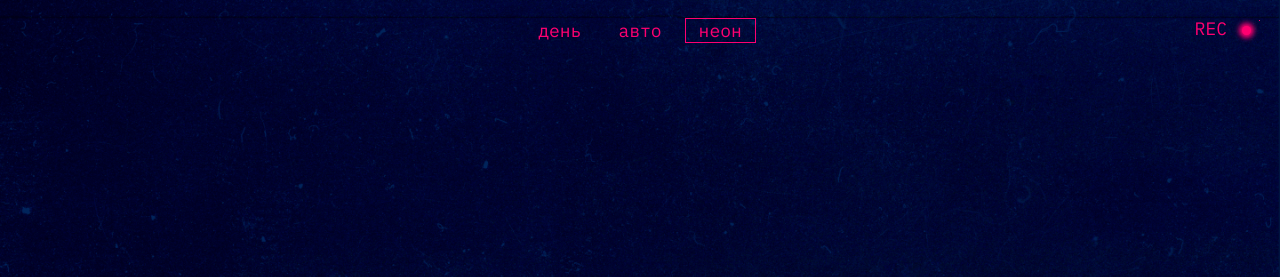
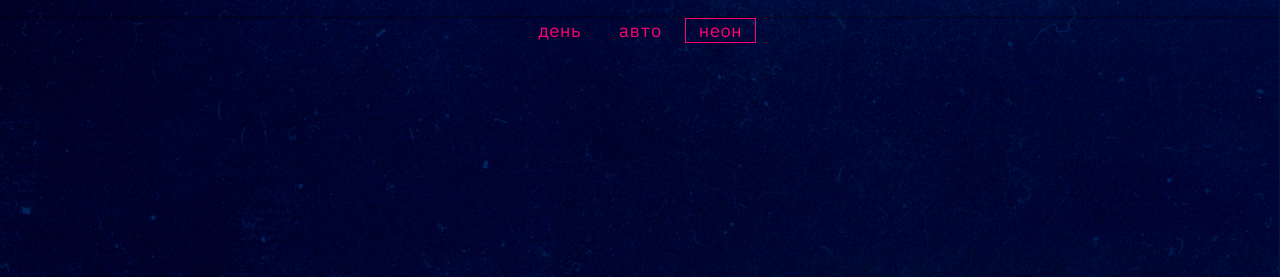
Before and after one commit to nktkrk/slozhno-sosredotochitsya, a plain HTML site: page index.html in a window 1280 px wide. Both pictures are taken after a click on the button "неон". Shown: the top 277 px of the page. Drawn offline with Linux system fonts and the light colour scheme; files whose address does not match are found by name.

Commit message:
Update dark 2 try.css

```diff
--- a/styles/dark.css
+++ b/styles/dark.css
@@ -13,46 +13,12 @@
   --accent-color: #FF0070;
   --background-color: #000028;
   --text-color: #F1B2CE;
+  --title-color: #FF0070;
   --background-image: url("../images/cover-image-dark.png");
   --subtitle-color: #000028;
   --menu-color: #FF0070;
   --focus-color: #DB00FF;
   --hover-color: rgba(255, 0, 112, 0.4);
   --rec-color: #FF0070;
-
+  --shadow-color: #FF0070;
 }
-
-.rec {
-  position: absolute;
-  justify-self: end;
-  margin-top: 7px;
-  margin-right: 19px;
-}
-
-@media (min-width: 768px) {
-
-  .rec {
-      margin-top: 17px;
-      margin-right: 29px;
-  }
-}
-
-.rec::before {
-    content: 'REC';
-    display: inline-block;
-    color: var(--rec-color);
-    font-family: IBM Plex Mono;
-    font-size: 18px;
-    font-weight: 400;
-}
-
-.rec::after {
-    content: "";
-    display: inline-block;
-    height: 9px;
-    width: 9px;
-    margin-left: 15px;
-    background-color: var(--rec-color);
-    border-radius: 50%;
-    box-shadow: 0 0 5px 3px var(--rec-color);
-}
```
